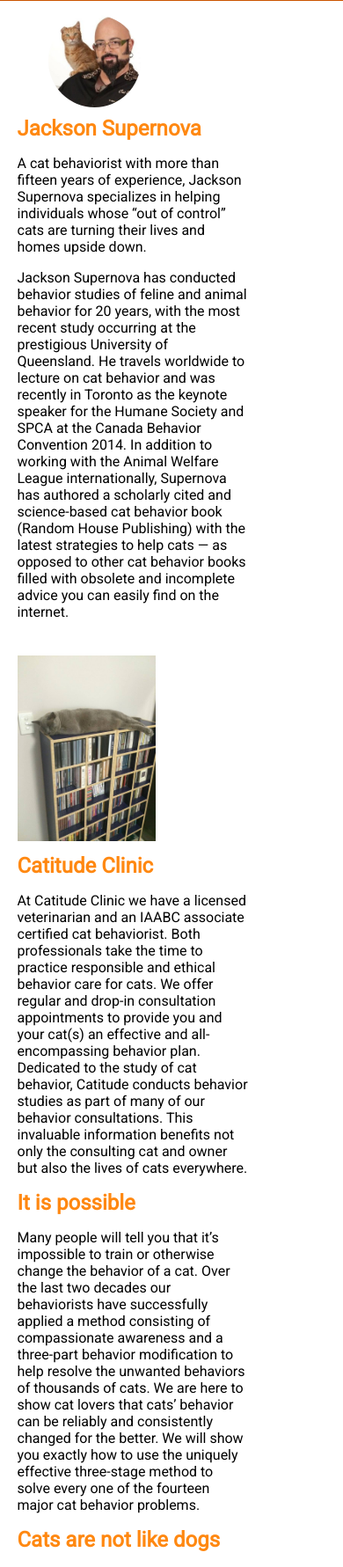
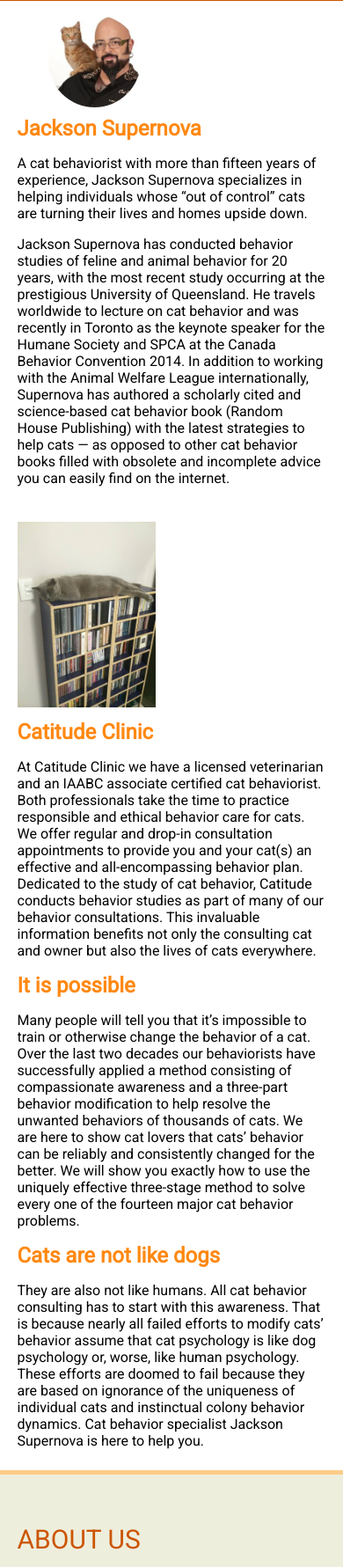
Before and after one commit to dayvidwhy/catitude, a PHP site: page /about.php in a window 390 px wide. Shown: the part 328-2109 px from the top of the page at 88% size. Run offline with PHP 8.4, Linux system fonts and the light colour scheme.

Commit message:
fix column

```diff
--- a/css/style.css
+++ b/css/style.css
@@ -478,6 +478,7 @@
 	.offset-1 {margin-left: 0;}
 	.offset-2 {margin-left: 30%;}
 	.col-10 {width: 70%;}
+	.col-9 {width: 100%;}
 	.col-8 {width: 100%;}
 	.col-5 {width: 100%;}
 	.col-4 {width: 100%;}
--- a/symptoms.php
+++ b/symptoms.php
@@ -41,7 +41,6 @@
 						</p>
 						<p>
 							Rubbing their bodies against your legs is also a good way of reminding you how lovely and affectionate they are when they want to be fed! This can be a little trying at times as they are rather good at tripping you up by trying to run between your legs. Try not to be too angry as this behavior is meant with affection.
-
 						</p>
 						<p>
 							<a href="#top">Go to top</a>
```
